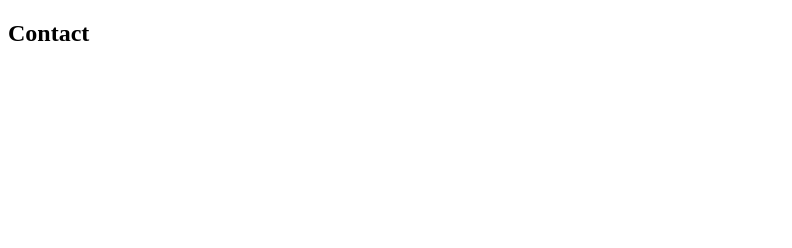
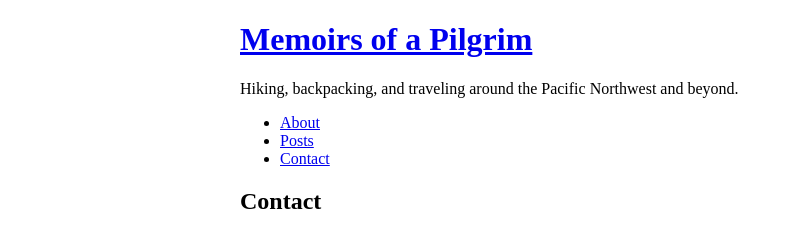
Before and after one commit to PilgrimMemoirs/hiking-blog, a Gatsby site: page /contact in a window 1280 px wide. Shown: the whole page, without its empty margins (0-792 px from the left). Built offline with nearby package versions, Linux system fonts and the light colour scheme; Gatsby itself is replaced by a stand-in of ours.

Commit message:
add Layout to all pages, Header links to main pages

```diff
--- a/src/components/Header.js
+++ b/src/components/Header.js
@@ -2,8 +2,15 @@ import React from 'react';
 import { Link } from 'gatsby';
 
 export const Header = ({ siteTitle, siteDescription }) => (
-  <Link to="/">
-    <h1>{ siteTitle }</h1>
+  <header>
+    <Link to="/">
+      <h1>{ siteTitle }</h1>
+    </Link>
     <p>{ siteDescription }</p>
-  </Link>
+    <ul>
+      <li><Link to="/about">About</Link></li>
+      <li><Link to="/tags">Posts</Link></li>
+      <li><Link to="/contact">Contact</Link></li>
+    </ul>
+  </header>
 );
--- a/src/pages/about.js
+++ b/src/pages/about.js
@@ -3,5 +3,7 @@ import { Link, graphql } from "gatsby";
 import { Layout } from '../components/Layout';
 
 export default () => (
-  <h2> About </h2>
+  <Layout>
+    <h2> About </h2>
+  </Layout>
 )
--- a/src/pages/contact.js
+++ b/src/pages/contact.js
@@ -3,5 +3,7 @@ import { Link, graphql } from "gatsby";
 import { Layout } from '../components/Layout';
 
 export default () => (
-  <h2> Contact </h2>
+  <Layout>
+    <h2> Contact </h2>
+  </Layout>
 )
--- a/src/templates/tagTemplate.js
+++ b/src/templates/tagTemplate.js
@@ -12,7 +12,7 @@ export default ({ data, pageContext }) => {
     totalCount === 1 ? "" : "s"
   } tagged with "${tag}"`
   return (
-    <div>
+    <Layout>
       <h1>{tagHeader}</h1>
       <ul>
         {edges.map(({ node }) => {
@@ -26,7 +26,7 @@ export default ({ data, pageContext }) => {
         })}
       </ul>
       <Link to="/tags">All tags</Link>
-    </div>
+    </Layout>
   )
 }
 
```
